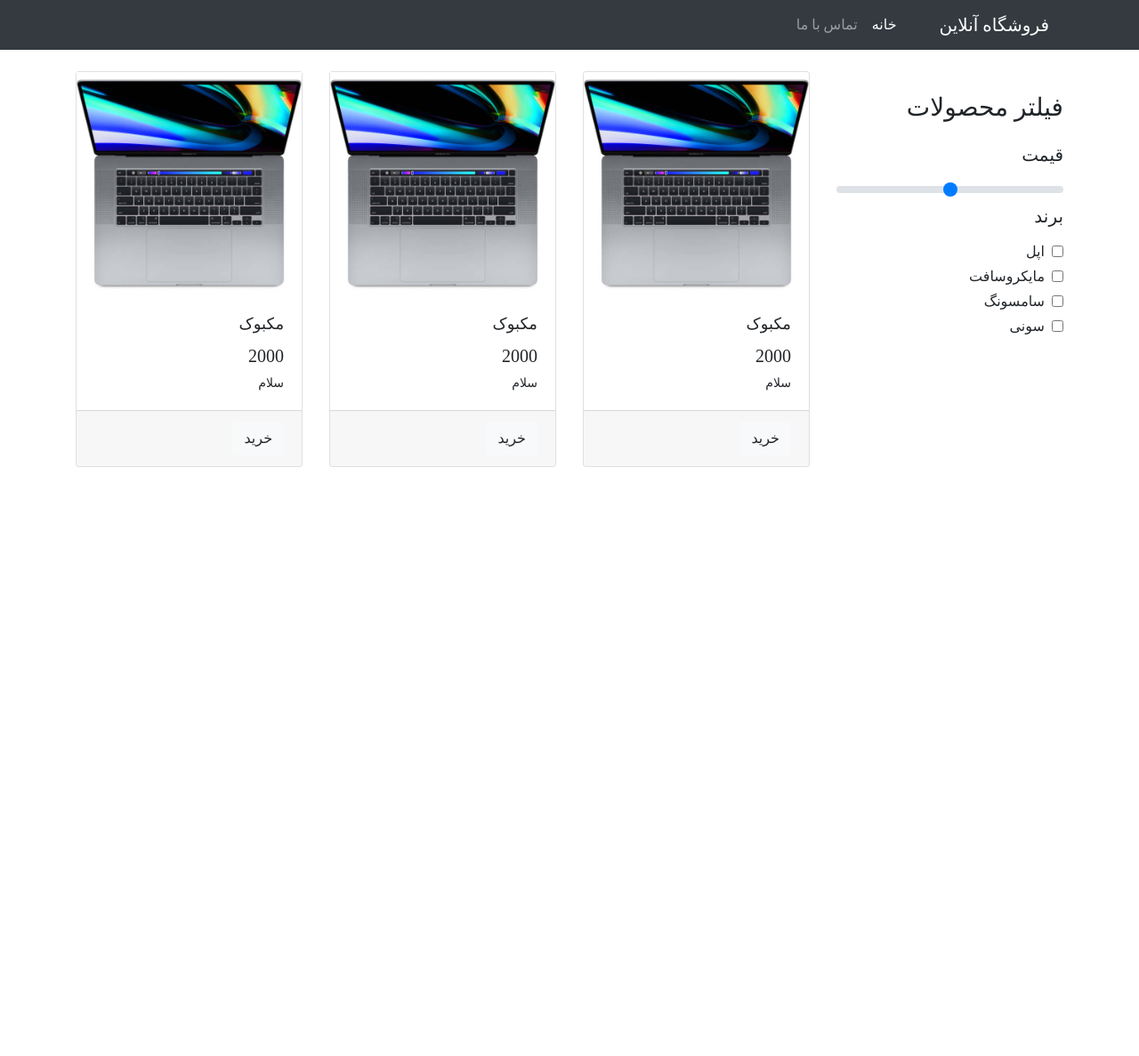
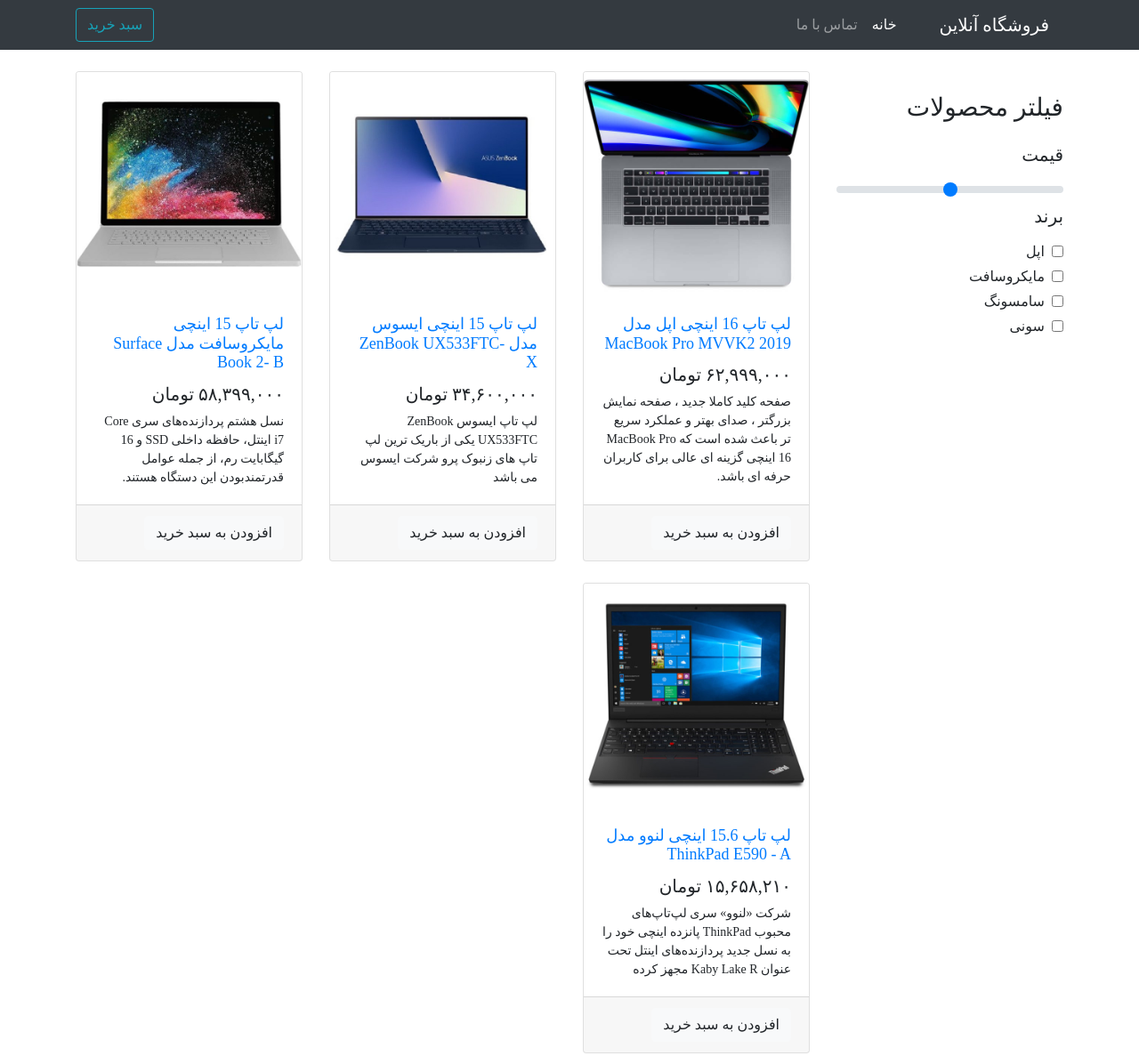
Before and after one commit to moonergeek/quera-frontend, a plain HTML site: page online-store/index.html in a window 1280 px wide. Shown: the whole page at 89% size. Before the commit the page ends 800 px from the top, so only its background shows below. Drawn offline with Linux system fonts and the light colour scheme.

Commit message:
phase1/part3

```diff
--- a/online-store/index.html
+++ b/online-store/index.html
@@ -23,7 +23,10 @@
         >
           <span class="navbar-toggler-icon"></span>
         </button>
-        <div class="collapse navbar-collapse" id="navbarResponsive">
+        <div
+          class="collapse navbar-collapse justify-content-between"
+          id="navbarResponsive"
+        >
           <ul class="navbar-nav">
             <li class="nav-item active">
               <a class="nav-link" href="index.html"
@@ -35,9 +38,76 @@
               <a class="nav-link" href="contact.html">تماس با ما</a>
             </li>
           </ul>
+
+          <ul class="navbar-nav">
+            <li class="nav-item mr-2">
+              <button
+                class="nav-item btn btn-outline-info"
+                data-toggle="modal"
+                data-target="#cartModal"
+              >
+                سبد خرید
+              </button>
+            </li>
+          </ul>
         </div>
       </div>
     </nav>
+
+    <div
+      class="modal fade"
+      id="cartModal"
+      tabindex="-1"
+      role="dialog"
+      aria-labelledby="cartModalLabel"
+      aria-hidden="true"
+    >
+      <div class="modal-dialog">
+        <div class="modal-content">
+          <div class="modal-header">
+            <h5 class="modal-title" id="cartModalLabel">سبد خرید</h5>
+            <button
+              type="button"
+              class="close ml-0 mt-0 p-2"
+              data-dismiss="modal"
+              aria-label="Close"
+            >
+              <span aria-hidden="true">&times;</span>
+            </button>
+          </div>
+          <div class="modal-body">
+            <div class="cart mb-5">
+              <div class="list-group d-flex">
+                <div
+                  class="list-group-item d-flex justify-content-between align-items-center"
+                >
+                  <span>آیتم اول</span>
+                  <div>
+                    <button class="btn">+</button>
+                    <span>4</span>
+                    <button class="btn">-</button>
+                  </div>
+                </div>
+                <div
+                  class="list-group-item d-flex justify-content-between align-items-center"
+                >
+                  <span>آیتم اول</span>
+                  <div>
+                    <button class="btn">+</button>
+                    <span>4</span>
+                    <button class="btn">-</button>
+                  </div>
+                </div>
+              </div>
+            </div>
+          </div>
+          <div class="modal-footer">
+            <button class="btn btn-secondary" data-dismiss="modal">بستن</button>
+            <button class="btn btn-primary">خرید</button>
+          </div>
+        </div>
+      </div>
+    </div>
 
     <div class="container my-4">
       <div class="row">
@@ -92,60 +162,104 @@
 
         <div class="col-lg-9">
           <div class="row" id="product-list">
-            <div class="product mb-4 col-12 col-md-6 col-lg-4">
+            <div class="product col-lg-4 col-md-6 mb-4">
               <div class="card h-100">
-                <img
-                  class="card-img-top"
-                  src="./images/macbook.jpg"
-                  alt="macbook"
-                />
-
+                <a href="#"
+                  ><img
+                    class="card-img-top"
+                    src="images/macbook.jpg"
+                    alt="عکس محصول"
+                /></a>
                 <div class="card-body">
-                  <h4 class="card-title">مکبوک</h4>
-                  <h5>2000</h5>
-                  <p class="card-text">سلام</p>
+                  <h4 class="card-title">
+                    <a href="#"
+                      >لپ تاپ 16 اینچی اپل مدل MacBook Pro MVVK2 2019</a
+                    >
+                  </h4>
+                  <h5>۶۲,۹۹۹,۰۰۰ تومان</h5>
+                  <p class="card-text">
+                    صفحه کلید کاملا جدید ، صفحه نمایش بزرگتر ، صدای بهتر و
+                    عملکرد سریع تر باعث شده است که MacBook Pro 16 اینچی گزینه ای
+                    عالی برای کاربران حرفه ای باشد.
+                  </p>
                 </div>
-
                 <div class="card-footer">
-                  <button class="btn btn-light">خرید</button>
+                  <button class="btn btn-light">افزودن به سبد خرید</button>
                 </div>
               </div>
             </div>
-            <div class="product mb-4 col-12 col-md-6 col-lg-4">
+
+            <div class="product col-lg-4 col-md-6 mb-4">
               <div class="card h-100">
-                <img
-                  class="cart-img-top"
-                  src="./images/macbook.jpg"
-                  alt="macbook"
-                />
-
+                <a href="#"
+                  ><img
+                    class="card-img-top"
+                    src="images/asus.jpg"
+                    alt="عکس محصول"
+                /></a>
                 <div class="card-body">
-                  <h4 class="card-title">مکبوک</h4>
-                  <h5>2000</h5>
-                  <p class="card-text">سلام</p>
+                  <h4 class="card-title">
+                    <a href="#">لپ تاپ 15 اینچی ایسوس مدل ZenBook UX533FTC-X</a>
+                  </h4>
+                  <h5>۳۴,۶۰۰,۰۰۰ تومان</h5>
+                  <p class="card-text">
+                    لپ تاپ ایسوس ZenBook UX533FTC یکی از باریک ترین لپ تاپ های
+                    زنبوک پرو شرکت ایسوس می باشد
+                  </p>
                 </div>
-
                 <div class="card-footer">
-                  <button class="btn btn-light">خرید</button>
+                  <button class="btn btn-light">افزودن به سبد خرید</button>
                 </div>
               </div>
             </div>
-            <div class="product mb-4 col-12 col-md-6 col-lg-4">
+
+            <div class="product col-lg-4 col-md-6 mb-4">
               <div class="card h-100">
-                <img
-                  class="cart-img-top"
-                  src="./images/macbook.jpg"
-                  alt="macbook"
-                />
+                <a href="#"
+                  ><img
+                    class="card-img-top"
+                    src="images/surface.jpg"
+                    alt="عکس محصول"
+                /></a>
+                <div class="card-body">
+                  <h4 class="card-title">
+                    <a href="#"
+                      >لپ تاپ 15 اینچی مایکروسافت مدل Surface Book 2- B</a
+                    >
+                  </h4>
+                  <h5>۵۸,۳۹۹,۰۰۰ تومان</h5>
+                  <p class="card-text">
+                    نسل هشتم پردازنده‌های سری Core i7 اینتل، حافظه داخلی SSD و
+                    16 گیگابایت رم، از جمله عوامل قدرتمندبودن این دستگاه هستند.
+                  </p>
+                </div>
+                <div class="card-footer">
+                  <button class="btn btn-light">افزودن به سبد خرید</button>
+                </div>
+              </div>
+            </div>
 
+            <div class="product col-lg-4 col-md-6 mb-4">
+              <div class="card h-100">
+                <a href="#"
+                  ><img
+                    class="card-img-top"
+                    src="images/thinkpad.jpg"
+                    alt="عکس محصول"
+                /></a>
                 <div class="card-body">
-                  <h4 class="card-title">مکبوک</h4>
-                  <h5>2000</h5>
-                  <p class="card-text">سلام</p>
+                  <h4 class="card-title">
+                    <a href="#">لپ تاپ 15.6 اینچی لنوو مدل ThinkPad E590 - A</a>
+                  </h4>
+                  <h5>۱۵,۶۵۸,۲۱۰ تومان</h5>
+                  <p class="card-text">
+                    شرکت «لنوو» سری لپ‌تاپ‌های محبوب ThinkPad پانزده اینچی خود
+                    را به نسل جدید پردازنده‌های اینتل تحت عنوان Kaby Lake R مجهز
+                    کرده
+                  </p>
                 </div>
-
                 <div class="card-footer">
-                  <button class="btn btn-light">خرید</button>
+                  <button class="btn btn-light">افزودن به سبد خرید</button>
                 </div>
               </div>
             </div>
```
